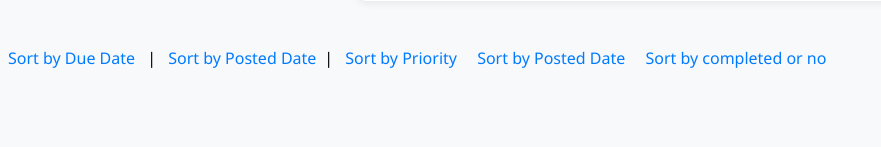
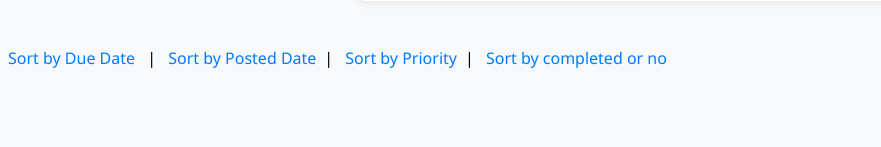
Before and after one commit to Karen0120/django-test-exercise, a Django app: page / in a window 1280 px wide. Shown: the part 524-671 px from the top of the page, without its empty margins (0-881 px from the left). Run offline with Django 5.2, Linux system fonts and the light colour scheme; data that the repository does not hold is empty.

Commit message:
最終調整１

```diff
--- a/config/urls.py
+++ b/config/urls.py
@@ -21,7 +21,7 @@ urlpatterns = [
     path('admin/', admin.site.urls),
     path('', todo_views.index, name='index'),
     path('<int:task_id>/', todo_views.detail, name='detail'),
-    path('<int:task_id>/close', todo_views.close, name = 'close'),
+    path('<int:task_id>/close', todo_views.close, name='close'),
     path('<int:task_id>/delete/', todo_views.delete, name='delete'),
     path('<int:task_id>/update', todo_views.update, name='update'),
 ]
--- a/todo/templates/todo/index.html
+++ b/todo/templates/todo/index.html
@@ -37,8 +37,7 @@
     <div>
       <a href="{% url 'index' %}?order=due">Sort by Due Date</a> |
       <a href="{% url 'index' %}?order=post">Sort by Posted Date</a>|
-      <a href="{% url 'index' %}?order=priority">Sort by Priority</a>
-      <a href="{% url 'index' %}?order=post">Sort by Posted Date</a>
+      <a href="{% url 'index' %}?order=priority">Sort by Priority</a>|
       <a href="{% url 'index' %}?order=comp">Sort by completed or no</a>
     </div>
 
--- a/todo/tests.py
+++ b/todo/tests.py
@@ -52,6 +52,7 @@ class TaskModekTestCase(TestCase):
         task.save()
 
         self.assertFalse(task.is_overdue(current))
+
 
 class TodoViewsTestCase(TestCase):
     def test_index_get(self):
--- a/todo/views.py
+++ b/todo/views.py
@@ -51,6 +51,7 @@ def detail(request, task_id):
         }
     return render(request, 'todo/detail.html', context)
 
+
 def close(request, task_id):
     try:
         task = Task.objects.get(pk = task_id)
@@ -60,6 +61,7 @@ def close(request, task_id):
     task.save()
     return redirect(index)
 
+
 def delete(request, task_id):
     try:
         task = Task.objects.get(pk=task_id)
@@ -67,6 +69,7 @@ def delete(request, task_id):
         raise Http404('Task does not exist')
     task.delete()
     return redirect(index)
+
 
 def update(request, task_id):
     try:
```
Also changed, not shown: config/production.py (line endings or trailing spaces), todo/models.py (line endings or trailing spaces).
